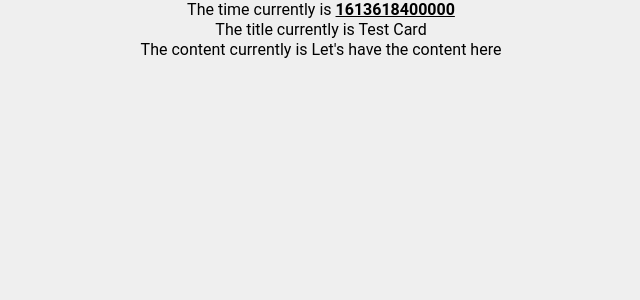
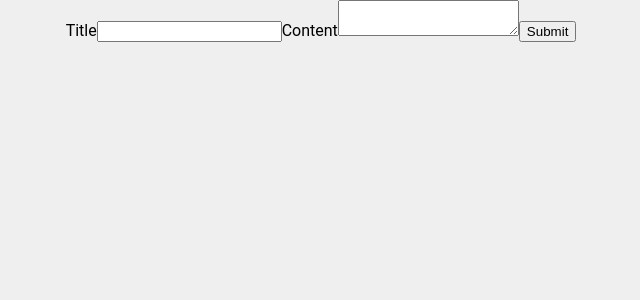
Before and after one commit to protelum/carrdy, a React (Create React App) app: page / in a window 1280 px wide. Shown: the top 300 px of the page, without its empty margins (319-959 px from the left). Built offline with nearby package versions, Linux system fonts and the light colour scheme.

Commit message:
adding function is working. Need to keep it in a different file

```diff
--- a/src/App.js
+++ b/src/App.js
@@ -1,10 +1,11 @@
 import ComponentExample from './components/ComponentExample';
 import CardComponent from './components/CardComponent';
+import AddCardComponent from './components/AddCardComponent';
 
 function App() {
 	return (
 		<div className='App'>
-			<ComponentExample />
+			<AddCardComponent />
 			<CardComponent />
 		</div>
 	);
--- /dev/null
+++ b/src/components/AddCardComponent/index.jsx
@@ -0,0 +1,5 @@
+import AddComponentView from './index.view';
+import AddComponent from './index.data';
+
+export default AddComponentView;
+export { AddComponent };
--- /dev/null
+++ b/src/components/AddCardComponent/index.view.jsx
@@ -0,0 +1,38 @@
+import React , {useState, useEffect} from 'react';
+import AddCardComponentData from './index.data';
+
+//this one should be in data file when possible
+import db from '../../db/dexie'
+
+const AddCardComponent = () => {
+    //set the state and property
+    const [cardTitle, setCardTitle] = useState("");
+    const [cardContent, setCardContent] = useState("");
+
+    //this function should be in another file. Keeping here temporarily
+    const getPostInfo = (e) => {
+        if(cardTitle !== "" && cardContent !== "" ){
+            let card = {
+                title: cardTitle,
+                content: cardContent,
+            }
+            db.card.add(card);
+        }
+
+
+    }
+
+	return (
+		<form onSubmit = {getPostInfo}>
+            <label>Title</label>
+            <input type="text" name="title" onChange={e => setCardTitle(e.target.value)}/>
+            <label>Content</label>
+            <textarea name="content" onChange={e => setCardContent(e.target.value)}/>
+            <input type="submit" value="Submit" />
+        </form>
+	);
+};
+
+// This view is being exported so that the data layer
+// can inject props to this view component
+export default AddCardComponent;
--- a/src/components/EachCard/index.data.jsx
+++ b/src/components/EachCard/index.data.jsx
@@ -6,8 +6,6 @@ const EachCardData = (props) => {
 	// This is the Controller Section
 
 	const {title, content} = props;
-	console.log(title);
-	console.log(content);
 
   // Pass data as props to the View Component
 	return <EachCardView title={title} content = {content}/>;
--- a/src/db/dexie.jsx
+++ b/src/db/dexie.jsx
@@ -11,6 +11,6 @@ db.open().catch(function (e) {
     console.error("Open failed: " + e);
 });
 
-db.card.add({title: "Test Card", content: "Let's have the content here"});
+// db.card.add({title: "Test Card", content: "Let's have the content here"});
 
 export default db;
```
Also changed, not shown: src/components/AddCardComponent/index.data.jsx (added, +9 -0 lines).
